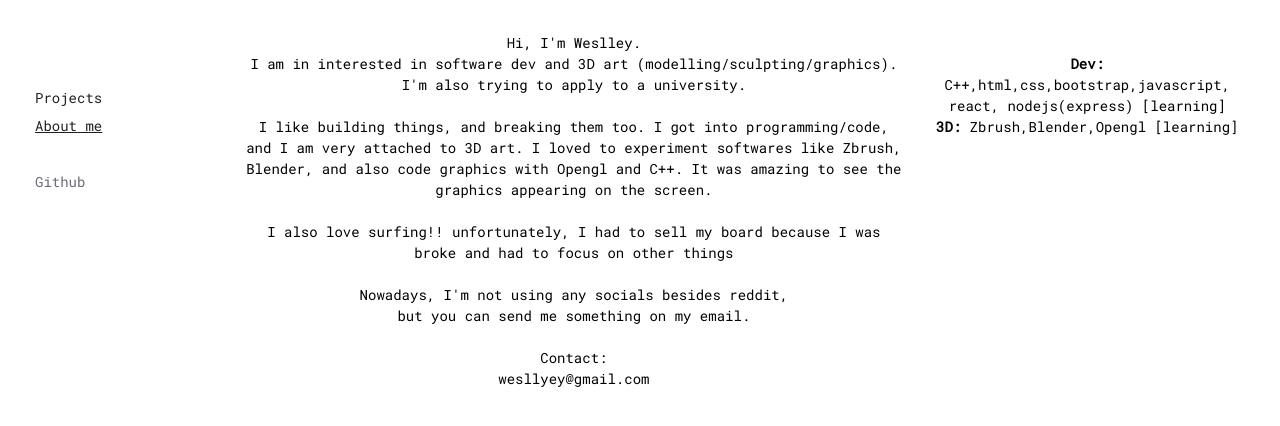
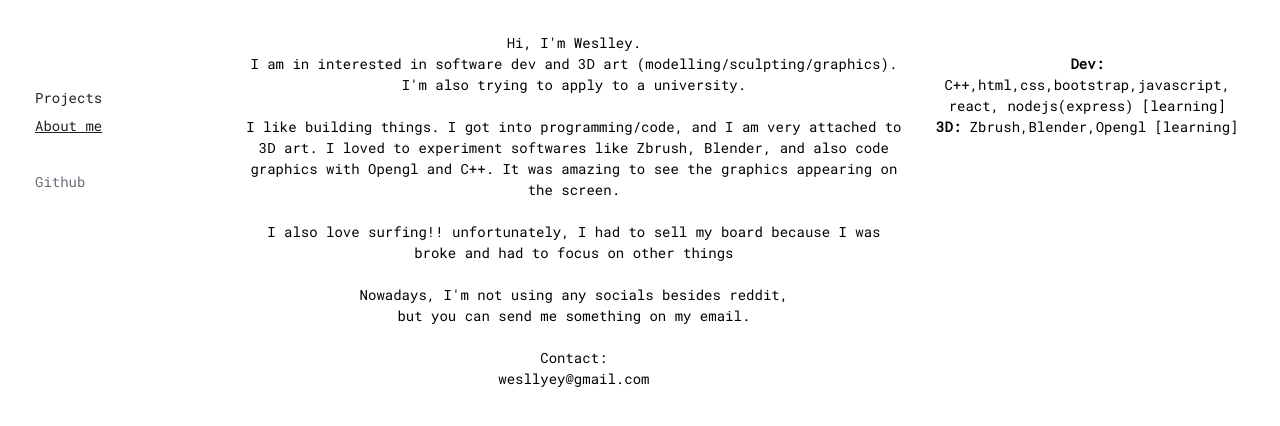
Before and after one commit to Wesllyey/wes.github.io, a plain HTML site: page about.html in a window 1280 px wide. Drawn offline with nearby package versions, Linux system fonts and the light colour scheme.

Commit message:
Update about.html

```diff
--- a/about.html
+++ b/about.html
@@ -66,7 +66,7 @@
 					I'm also trying to apply to a university.<br>
 
 					<br>
-					I like building things, and breaking them too. I got into programming/code, and I am very attached to 3D art. I loved to experiment softwares like Zbrush, Blender, and also code graphics with Opengl and C++.
+					I like building things. I got into programming/code, and I am very attached to 3D art. I loved to experiment softwares like Zbrush, Blender, and also code graphics with Opengl and C++.
 					It was amazing to see the graphics appearing on the screen.
 					<br>
 
```
